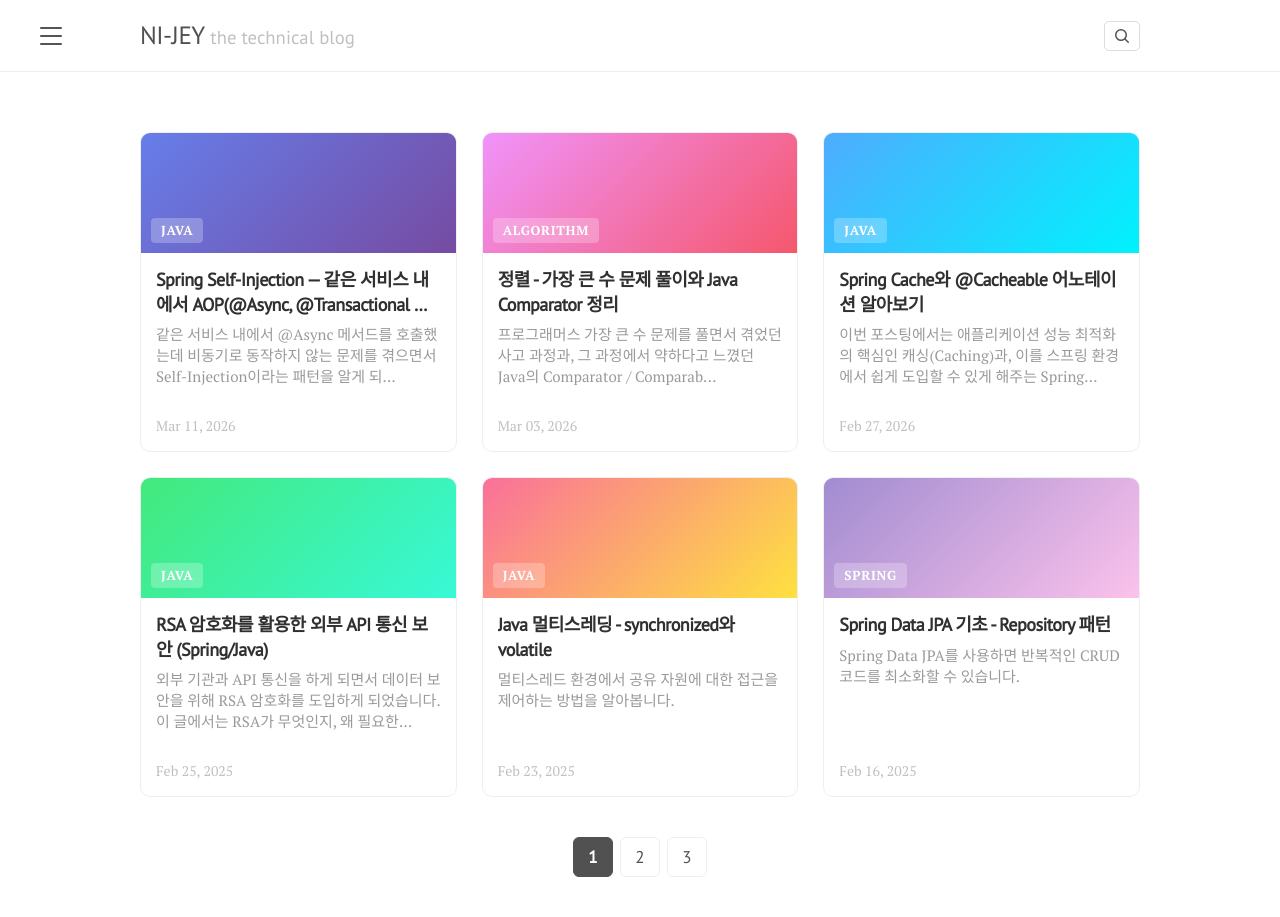
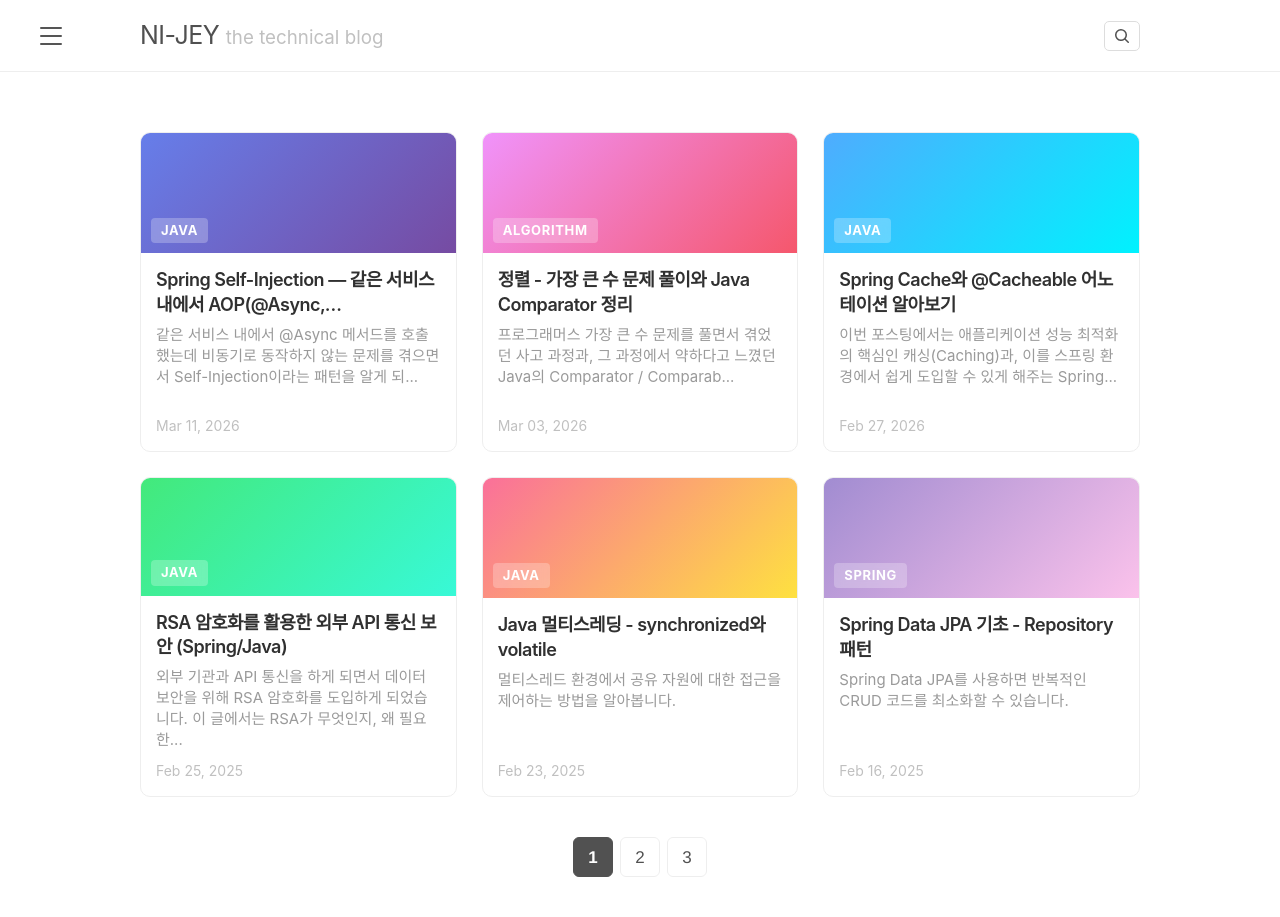
Before and after one commit to nijeysh/nijeysh.github.io, a Jekyll site: the page built from index.html, in a window 1280 px wide. Built offline with Jekyll 4.4.1, drawn with Linux system fonts in a browser that asks for light colours; some web fonts are replaced; the list of posts is cut into pages by our own code.

Commit message:
refactor: 폰트 설정 중앙화 및 로컬 서빙 (Pretendard, JetBrains Mono)
- 외부 Google Fonts CDN 의존성 제거 및 로컬 폰트 추가
- CSS 폰트 설정을 typography.css  파일로 분리 및 변수화
- poole.css, lanyon.css 등에 하드코딩된 폰트 제거

```diff
--- a/_includes/head.html
+++ b/_includes/head.html
@@ -19,7 +19,7 @@
   <link rel="stylesheet" href="{{ '/public/css/poole.css' | absolute_url }}">
   <link rel="stylesheet" href="{{ '/public/css/syntax.css' | absolute_url }}">
   <link rel="stylesheet" href="{{ '/public/css/lanyon.css' | absolute_url }}">
-  <link rel="stylesheet" href="https://fonts.googleapis.com/css?family=PT+Serif:400,400italic,700%7CPT+Sans:400">
+  <link rel="stylesheet" href="{{ '/public/css/typography.css' | absolute_url }}">
 
   <link rel="apple-touch-icon-precomposed" sizes="144x144"
     href="{{ '/public/apple-touch-icon-precomposed.png' | absolute_url }}">
--- a/public/css/lanyon.css
+++ b/public/css/lanyon.css
@@ -41,7 +41,7 @@ body {
 }
 
 html {
-  font-family: "PT Serif", Georgia, "Times New Roman", serif;
+  font-family: var(--font-serif);
 }
 
 h1,
@@ -50,7 +50,7 @@ h3,
 h4,
 h5,
 h6 {
-  font-family: "PT Sans", Helvetica, Arial, sans-serif;
+  font-family: var(--font-sans);
   font-weight: 400;
   color: #313131;
   letter-spacing: -.025rem;
@@ -162,7 +162,7 @@ h6 {
   width: 14rem;
   visibility: hidden;
   overflow-y: auto;
-  font-family: "PT Sans", Helvetica, Arial, sans-serif;
+  font-family: var(--font-sans);
   font-size: .875rem;
   /* 15px */
   color: rgba(255, 255, 255, .6);
@@ -397,7 +397,7 @@ a.sidebar-nav-item:focus {
   /* clearfix */
   margin-left: -1rem;
   margin-right: -1rem;
-  font-family: "PT Sans", Helvetica, Arial, sans-serif;
+  font-family: var(--font-sans);
   color: #ccc;
   text-align: center;
 }
@@ -637,7 +637,7 @@ a.pagination-item:hover {
   color: #515151;
   font-size: .75rem;
   font-weight: 600;
-  font-family: "PT Sans", Helvetica, Arial, sans-serif;
+  font-family: var(--font-sans);
   cursor: pointer;
   transition: background .15s, border-color .15s;
   line-height: 1;
@@ -672,7 +672,7 @@ a.pagination-item:hover {
   opacity: 0;
   transition: width .25s ease, opacity .2s ease, padding .25s ease;
   font-size: .8rem;
-  font-family: "PT Sans", Helvetica, Arial, sans-serif;
+  font-family: var(--font-sans);
   background: #fff;
   color: #515151;
   outline: none;
--- a/public/css/poole.css
+++ b/public/css/poole.css
@@ -48,7 +48,7 @@ body {
 }
 
 html {
-  font-family: "Helvetica Neue", Helvetica, Arial, sans-serif;
+  font-family: var(--font-sans);
   font-size: 16px;
   line-height: 1.5;
   overflow-y: scroll;
@@ -169,7 +169,7 @@ abbr[title] {
 /* Code */
 code,
 pre {
-  font-family: Menlo, Monaco, "Courier New", monospace;
+  font-family: var(--font-mono);
 }
 
 code {
@@ -213,7 +213,7 @@ pre code {
 
 /* Gist via GitHub Pages */
 .gist .gist-file {
-  font-family: Menlo, Monaco, "Courier New", monospace !important;
+  font-family: var(--font-mono) !important;
 }
 
 .gist .markdown-body {
@@ -430,7 +430,7 @@ tbody tr:nth-child(odd) th {
   /* clearfix */
   margin-left: -1rem;
   margin-right: -1rem;
-  font-family: "PT Sans", Helvetica, Arial, sans-serif;
+  font-family: var(--font-sans);
   color: #ccc;
   text-align: center;
 }
--- /dev/null
+++ b/public/css/typography.css
@@ -0,0 +1,31 @@
+/*=============================================
+ =            Font Configuration             =
+ =============================================*/
+
+@font-face {
+  font-family: 'Pretendard Variable';
+  font-weight: 45 920;
+  font-style: normal;
+  font-display: swap;
+  src: url('../fonts/PretendardVariable.woff2') format('woff2-variations');
+}
+
+@font-face {
+  font-family: 'JetBrains Mono';
+  font-weight: 400;
+  font-style: normal;
+  font-display: swap;
+  src: url('../fonts/JetBrainsMono-Regular.woff2') format('woff2');
+}
+
+/* 2. 폰트 변수 설정 */
+:root {
+  /* 명조체/세리프 계열 (기본 본문용 - lanyon 기본 설정) */
+  --font-serif: "Pretendard Variable", Pretendard, -apple-system, BlinkMacSystemFont, system-ui, Roboto, "Helvetica Neue", "Segoe UI", "Apple SD Gothic Neo", "Noto Sans KR", "Malgun Gothic", "Apple Color Emoji", "Segoe UI Emoji", "Segoe UI Symbol", sans-serif;
+
+  /* 고딕체/산세리프 계열 (제목, 버튼, 사이드바 등 UI 요소) */
+  --font-sans: "Pretendard Variable", Pretendard, -apple-system, BlinkMacSystemFont, system-ui, Roboto, "Helvetica Neue", "Segoe UI", "Apple SD Gothic Neo", "Noto Sans KR", "Malgun Gothic", "Apple Color Emoji", "Segoe UI Emoji", "Segoe UI Symbol", sans-serif;
+
+  /* 코드 블럭(pre, code 등)용 단고정폭 폰트 */
+  --font-mono: 'JetBrains Mono', Menlo, Monaco, "Courier New", monospace;
+}
```
Also changed, not shown: public/fonts/JetBrainsMono-Regular.woff2 (added), 1 other file.
